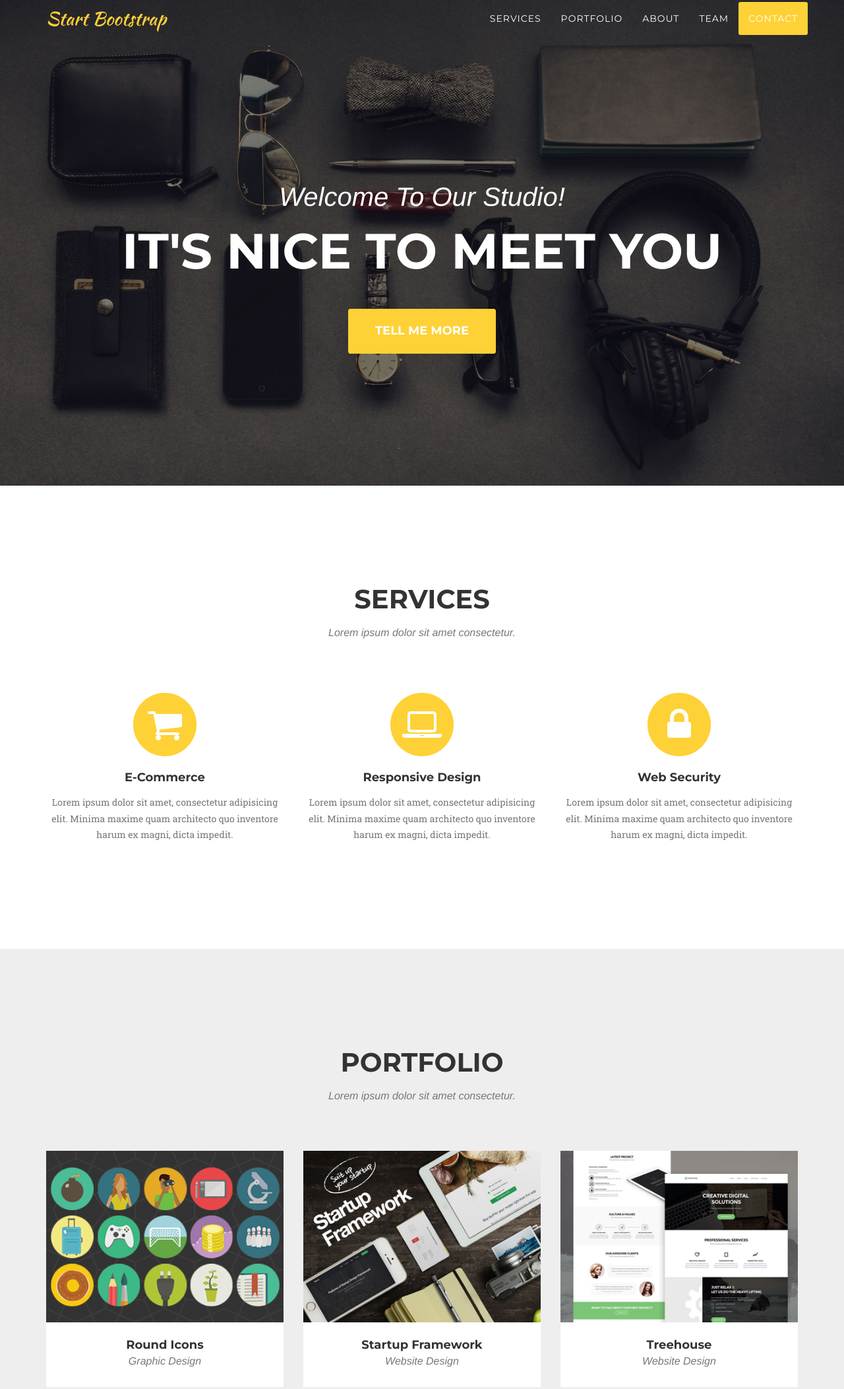
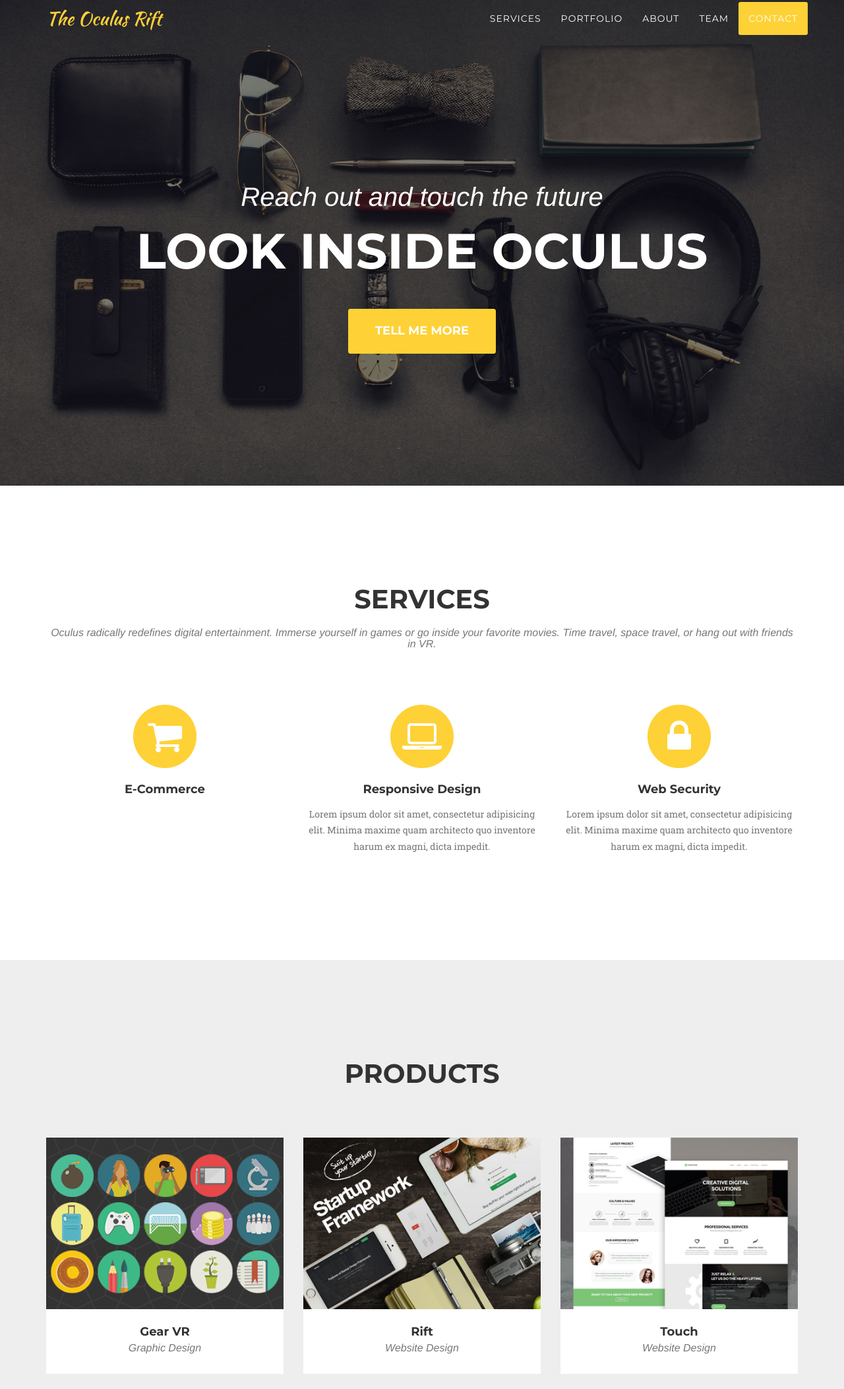
Before and after one commit to ljparchaso/lablispets, a website: page index.html in a window 1280 px wide. Shown: the part 22-2127 px from the top of the page at 66% size. Drawn offline with nearby package versions, Linux system fonts and the light colour scheme; a web font is replaced by a local one.

Commit message:
Update index.html

```diff
--- a/index.html
+++ b/index.html
@@ -9,7 +9,7 @@
     <meta name="description" content="">
     <meta name="author" content="">
 
-    <title>Agency - Start Bootstrap Theme</title>
+    <title>Oculus Rift</title>
 
     <!-- Bootstrap Core CSS -->
     <link href="vendor/bootstrap/css/bootstrap.min.css" rel="stylesheet">
@@ -43,7 +43,7 @@
                 <button type="button" class="navbar-toggle" data-toggle="collapse" data-target="#bs-example-navbar-collapse-1">
                     <span class="sr-only">Toggle navigation</span> Menu <i class="fa fa-bars"></i>
                 </button>
-                <a class="navbar-brand page-scroll" href="#page-top">Start Bootstrap</a>
+                <a class="navbar-brand page-scroll" href="#page-top">The Oculus Rift</a>
             </div>
 
             <!-- Collect the nav links, forms, and other content for toggling -->
@@ -78,8 +78,8 @@
     <header>
         <div class="container">
             <div class="intro-text">
-                <div class="intro-lead-in">Welcome To Our Studio!</div>
-                <div class="intro-heading">It's Nice To Meet You</div>
+                <div class="intro-lead-in">Reach out and touch the future</div>
+                <div class="intro-heading">Look Inside Oculus</div>
                 <a href="#services" class="page-scroll btn btn-xl">Tell Me More</a>
             </div>
         </div>
@@ -91,7 +91,7 @@
             <div class="row">
                 <div class="col-lg-12 text-center">
                     <h2 class="section-heading">Services</h2>
-                    <h3 class="section-subheading text-muted">Lorem ipsum dolor sit amet consectetur.</h3>
+                    <h3 class="section-subheading text-muted">Oculus radically redefines digital entertainment. Immerse yourself in games or go inside your favorite movies. Time travel, space travel, or hang out with friends in VR.</h3>
                 </div>
             </div>
             <div class="row text-center">
@@ -101,7 +101,7 @@
                         <i class="fa fa-shopping-cart fa-stack-1x fa-inverse"></i>
                     </span>
                     <h4 class="service-heading">E-Commerce</h4>
-                    <p class="text-muted">Lorem ipsum dolor sit amet, consectetur adipisicing elit. Minima maxime quam architecto quo inventore harum ex magni, dicta impedit.</p>
+                    <p class="text-muted"></p>
                 </div>
                 <div class="col-md-4">
                     <span class="fa-stack fa-4x">
@@ -128,8 +128,8 @@
         <div class="container">
             <div class="row">
                 <div class="col-lg-12 text-center">
-                    <h2 class="section-heading">Portfolio</h2>
-                    <h3 class="section-subheading text-muted">Lorem ipsum dolor sit amet consectetur.</h3>
+                    <h2 class="section-heading">Products</h2>
+                    <h3 class="section-subheading text-muted"></h3>
                 </div>
             </div>
             <div class="row">
@@ -143,7 +143,7 @@
                         <img src="img/portfolio/roundicons.png" class="img-responsive" alt="">
                     </a>
                     <div class="portfolio-caption">
-                        <h4>Round Icons</h4>
+                        <h4>Gear VR</h4>
                         <p class="text-muted">Graphic Design</p>
                     </div>
                 </div>
@@ -157,7 +157,7 @@
                         <img src="img/portfolio/startup-framework.png" class="img-responsive" alt="">
                     </a>
                     <div class="portfolio-caption">
-                        <h4>Startup Framework</h4>
+                        <h4>Rift</h4>
                         <p class="text-muted">Website Design</p>
                     </div>
                 </div>
@@ -171,7 +171,7 @@
                         <img src="img/portfolio/treehouse.png" class="img-responsive" alt="">
                     </a>
                     <div class="portfolio-caption">
-                        <h4>Treehouse</h4>
+                        <h4>Touch</h4>
                         <p class="text-muted">Website Design</p>
                     </div>
                 </div>
```
